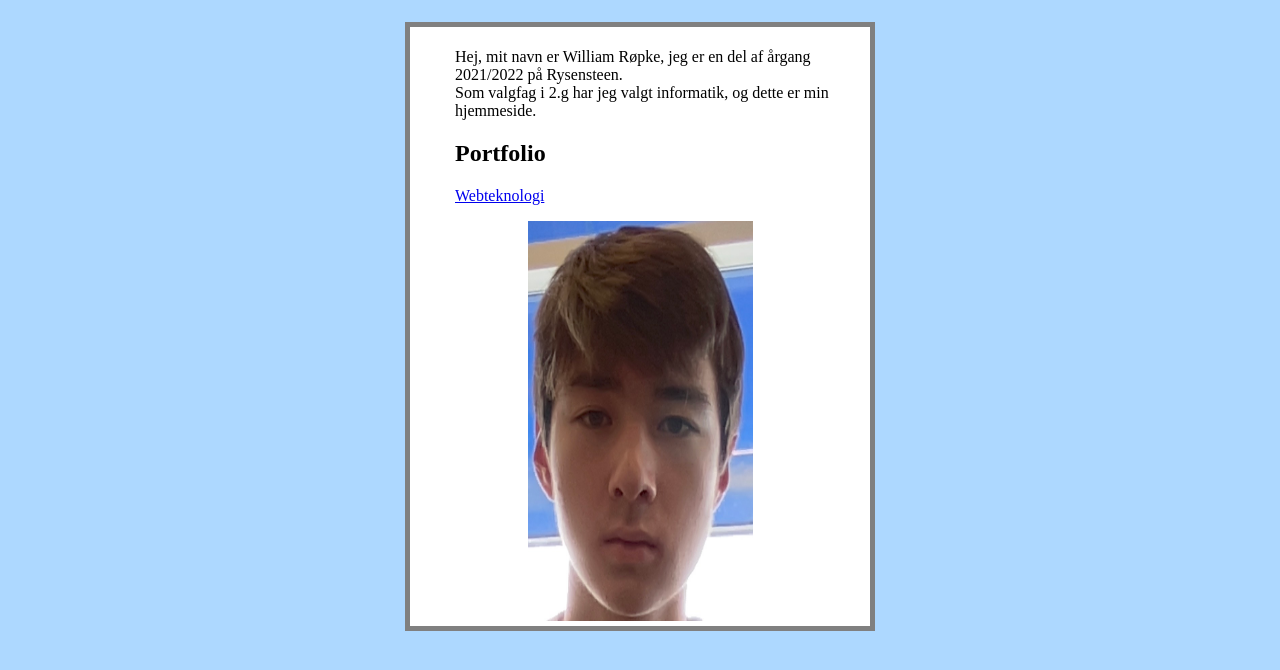
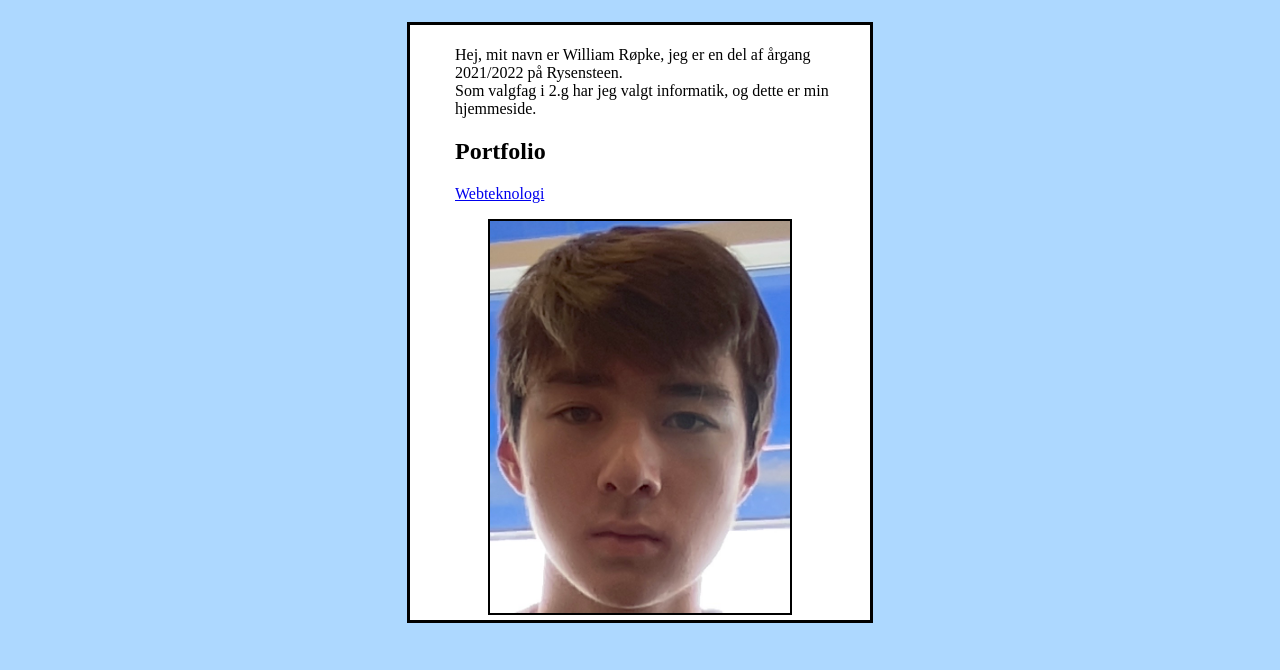
Before and after one commit to Williamropke/Portfolio, a plain HTML site: page index.html in a window 1280 px wide. Shown: the part 82-752 px from the top of the page. Drawn offline with Linux system fonts and the light colour scheme.

Commit message:
Add files via upload

```diff
--- a/hjemmeside.css
+++ b/hjemmeside.css
@@ -11,20 +11,19 @@ font-size: 20;
 color:black; background: antiquewhite; text-align: center; border-style: solid;
 }
 
-div {
+#div1 {
   width: 450px;
   padding: 5px;
-  border: 5px solid gray;
+  border: 3px solid black;
   margin: auto;
 background-color: white;
-
 }
 
 .center {
   display: block;
   margin-left: auto;
   margin-right: auto;
-  width: 50%;
+
 }
 
 
@@ -32,3 +31,12 @@ background-color: white;
     width:75%;
     border: 100%;
 }
+
+#div2 {
+    width: 300px;
+  padding: 0px;
+  border: 2px solid black;
+  margin: auto;
+background-color: white;
+
+}
--- a/index.html
+++ b/index.html
@@ -7,7 +7,8 @@
 <body>
 <h1>Hjemmeside</h1>
     <br>
-    <div>
+    <div id="div1">
+
     <ul>Hej, mit navn er William Røpke, jeg er en del af årgang 2021/2022 på Rysensteen.
     <br>
 Som valgfag i 2.g har jeg valgt informatik, og dette er min hjemmeside.
@@ -15,8 +16,13 @@ Som valgfag i 2.g har jeg valgt informatik, og dette er min hjemmeside.
     <h2>
         Portfolio
         </h2>
+
 <a href="Hjemmeside2.html"> Webteknologi </a> </ul>
-    <img src="Billeder/NeutralWilliam.jpg" alt="free-robux" width="300" height="400" class="center">
+
+         <div id="div2">
+    <img src="Billeder/NeutralWilliam.jpg" alt="free-robux" width="100%" height="auto" class="center">
+
+    </div>
     </div>
 </body>
 
```
Also changed, not shown: Hjemmeside2.html (+4 -1 lines).
